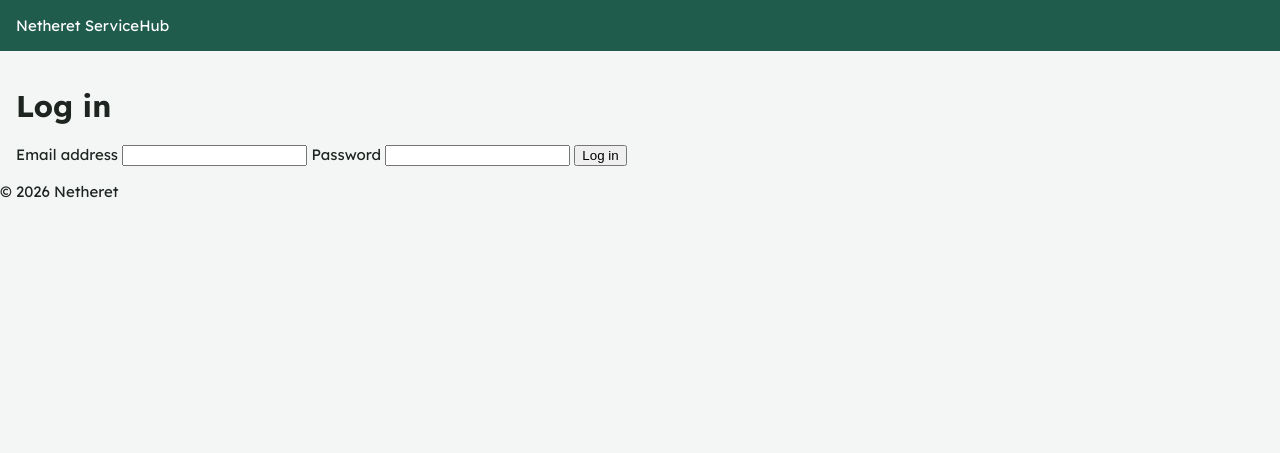
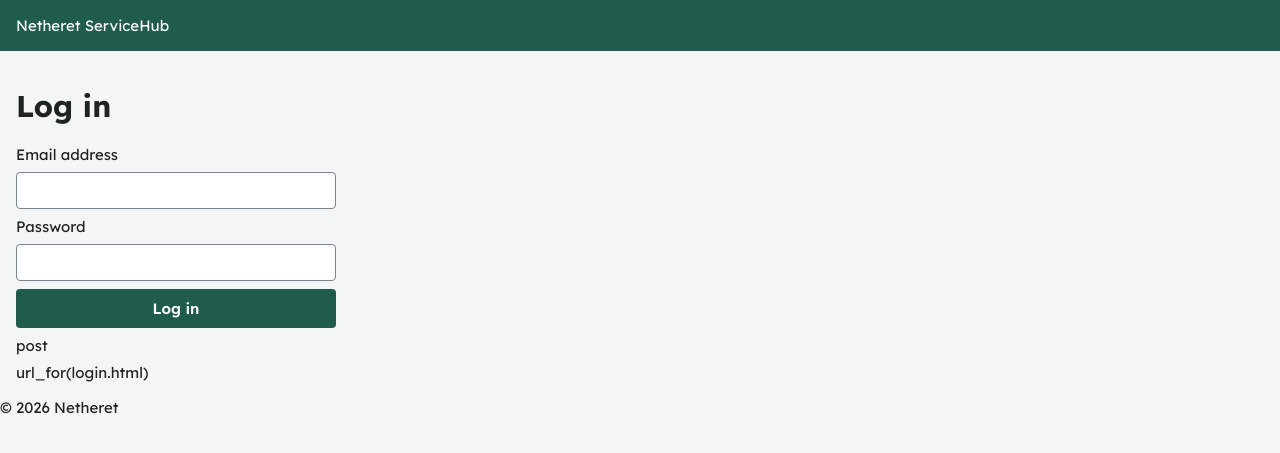
Before and after one commit to Choom-ba/Netheret, a Flask app: page /login in a window 1280 px wide. Shown: the top 453 px of the page. Run offline with Flask 3, Linux system fonts and the light colour scheme.

Commit message:
Style login form

```diff
--- a/static/css/style.css
+++ b/static/css/style.css
@@ -26,3 +26,34 @@ header {
 main {
     padding: 16px;
 }
+
+form {
+    display: flex;
+    flex-direction: column;
+    gap: 8px;
+    max-width: 320px;
+}
+
+input{
+    border: 1px solid var(--field-border);
+    padding: 8px;
+    border-radius: 4px;
+    font: inherit;
+}
+
+button {
+    background: var(--primary);
+    color: var(--white);
+    border: none;
+    padding: 10px 16px;
+    border-radius: 4px;
+    font: inherit;
+    font-weight: 600;
+    cursor: pointer;
+}
+
+input:focus-visible, button:focus-visible {
+    outline: 2px solid var(--primary);
+    outline-offset: 2px;
+
+}
--- a/templates/login.html
+++ b/templates/login.html
@@ -9,5 +9,6 @@
         <label for="password">Password</label>
         <input type="password" id="password" name="password">
         <button type="submit">Log in</button>
-    </form>
+        <method>post</method>
+        <action>url_for(login.html)</action>
     {% endblock %}
```
